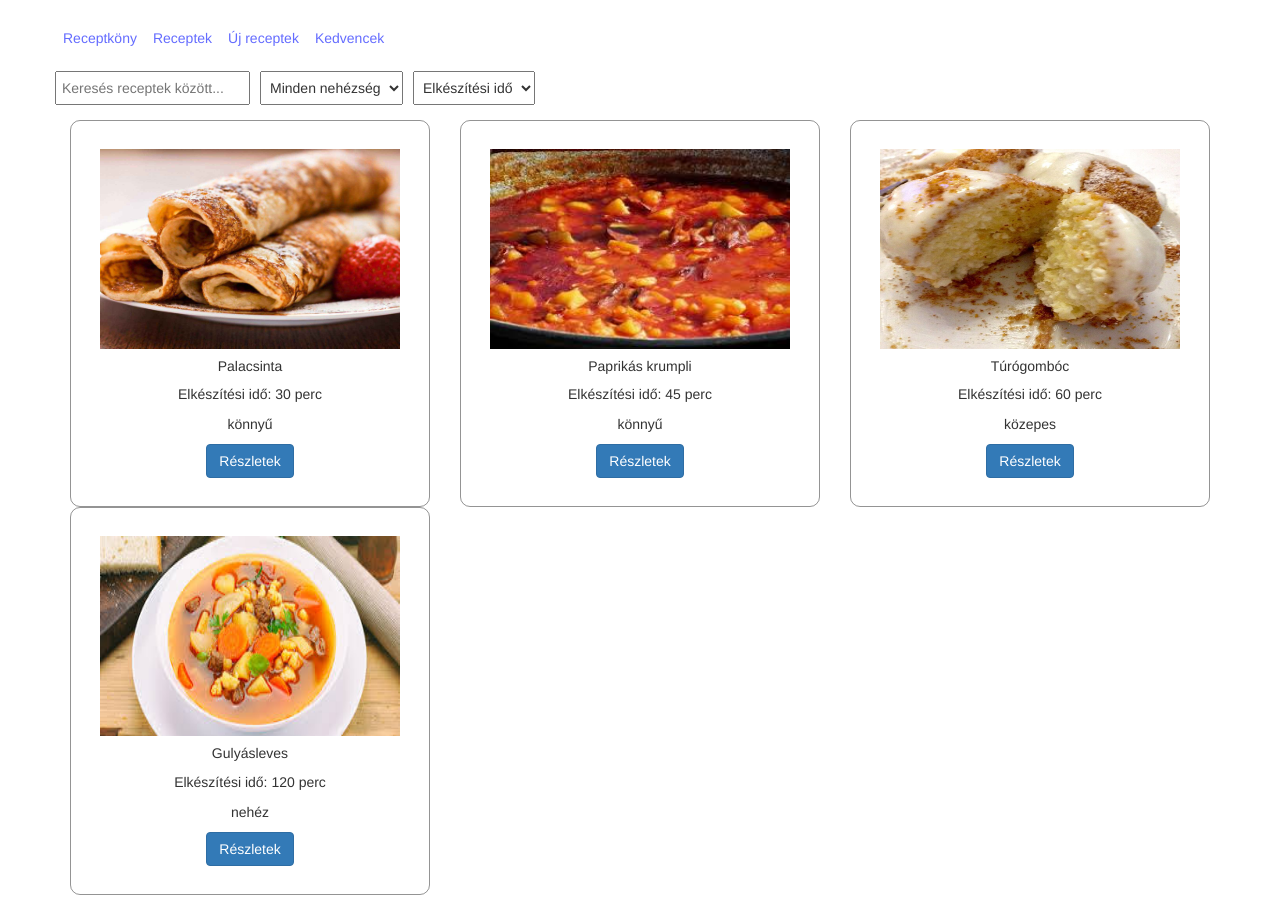
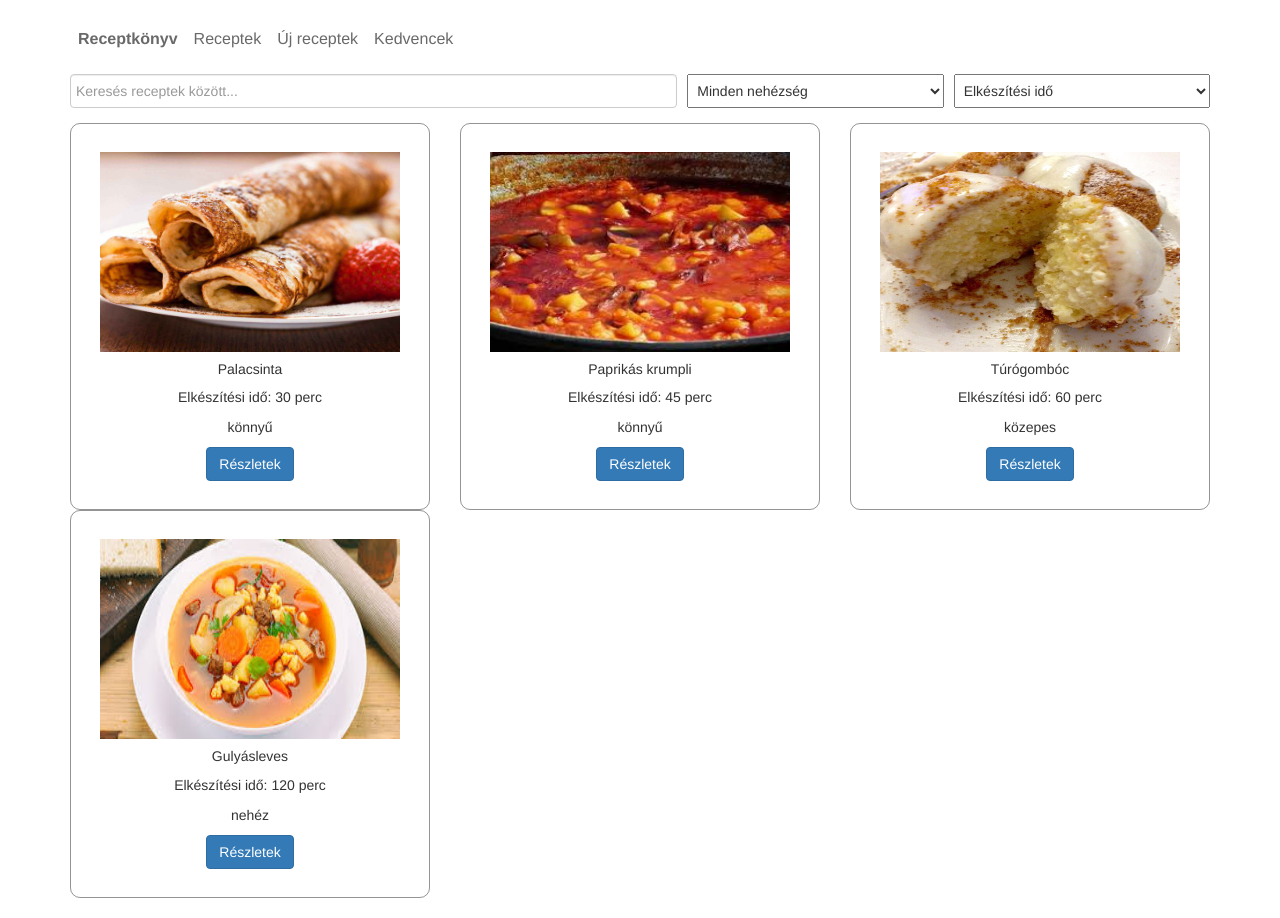
Before and after one commit to lenartaron/vueproject, a Vue app: page / in a window 1280 px wide. Built offline with nearby package versions, Linux system fonts and the light colour scheme.

Commit message:
animació
navbar és mezők elrendezése, hover animáció

```diff
--- a/src/App.vue
+++ b/src/App.vue
@@ -45,34 +45,47 @@ const switchView = (view) => {
 </script>
 
 <template>
-  <ul>
-    <li><a href="#" @click.prevent="switchView('recipes')">Receptköny</a></li>
-    <li><a href="#" @click.prevent="switchView('recipes')">Receptek</a></li>
-    <li><a href="#" @click.prevent="switchView('new')">Új receptek</a></li>
+
+<div class="container">
+  <div class="row">
+    <div class="col-md-12">
+      <div v-if="currentView === 'recipes'">
+        <ul class="list-unstyled d-flex mb-3">
+          <li class="me-3"><a href="#" @click.prevent="switchView('recipes')"><strong>Receptkönyv</strong></a></li>
+          <li class="me-3"><a href="#" @click.prevent="switchView('recipes')">Receptek</a></li>
+          <li class="me-3"><a href="#" @click.prevent="switchView('new')">Új receptek</a></li>
           <li><a href="#">Kedvencek</a></li>
         </ul>
 
-  <div v-if="currentView === 'recipes'">
-    <div class="filters">
+        <div class="filters d-flex align-items-center">
           <input
             v-model="searchQuery"
             type="text"
+            class="form-control me-2 col-md-12"
+            id="search"
             placeholder="Keresés receptek között..."
           />
-      <select v-model="difficultyFilter">
+          <select v-model="difficultyFilter" class="form-select me-2 col-md-5">
             <option value="">Minden nehézség</option>
             <option value="könnyű">Könnyű</option>
             <option value="közepes">Közepes</option>
             <option value="nehéz">Nehéz</option>
           </select>
-      <select v-model="sortOption">
+          <select v-model="sortOption" class="form-select col-md-5">
             <option value="cookTime">Elkészítési idő</option>
             <option value="name">Név</option>
           </select>
         </div>
+      </div>
+    </div>
+  </div>
+</div>
+
+
+
 
     <RecipieCard :recipies="filteredRecipies" />
-  </div>
+
 
   <div v-if="currentView === 'new'">
     <NewRecipe @add-recipe="addNewRecipe" />
@@ -95,6 +108,8 @@ li a {
   display: block;
   padding: 8px;
   cursor: pointer;
+  font-size: medium;
+  color: dimgray;
 }
 
 li a:hover {
--- a/src/components/RecipeCard.vue
+++ b/src/components/RecipeCard.vue
@@ -41,6 +41,9 @@ img {
   border-radius: 10px;
 }
 
+.card:hover {
+  box-shadow: 1px 1px 10px dimgray;
+}
 
 
 
```
Lines whose indentation alone changed are shown as unchanged.
